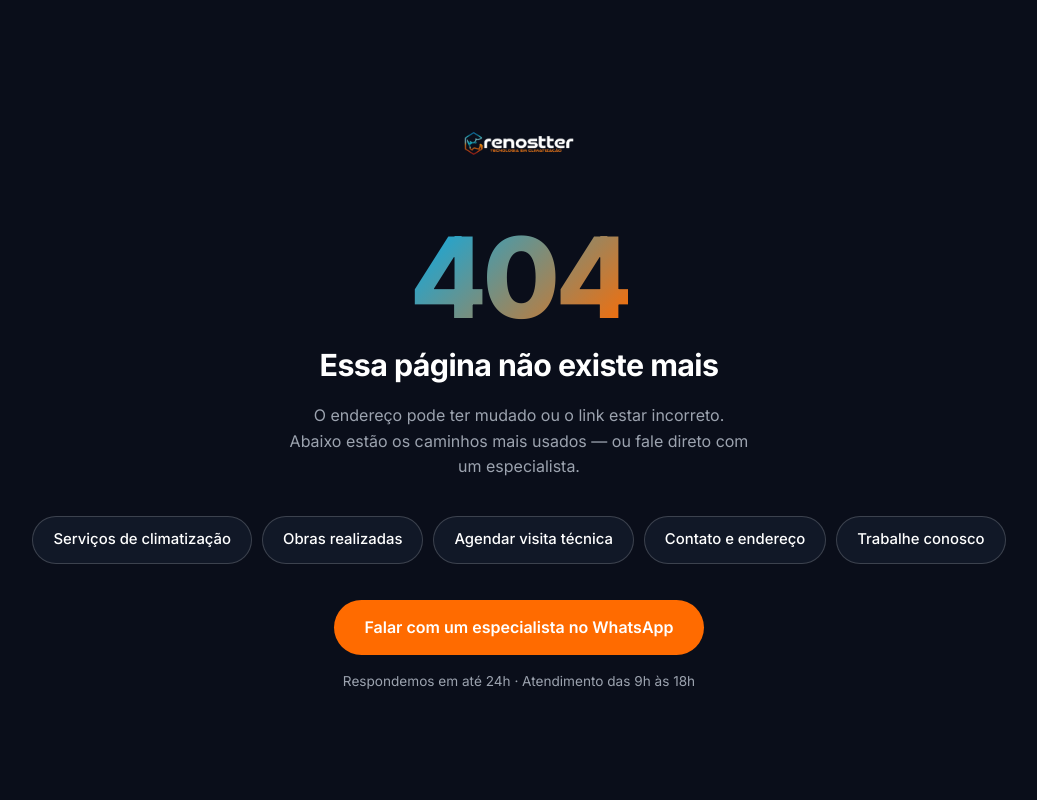
After one commit to admin-renostter/Site-Renostter, a PHP site: page /404.html in a window 1280 px wide. The commit adds this page. Shown: the whole page, without its empty margins (121-1158 px from the left). Run offline with PHP 8.4, Linux system fonts and the light colour scheme.

Commit message:
Checkpoint antes do redesign: pagina 404, ajustes no site e scripts de diagnostico
Co-Authored-By: Claude Opus 5.5 <noreply@anthropic.com>

```diff
--- /dev/null
+++ b/404.html
@@ -0,0 +1,126 @@
+<!DOCTYPE html>
+<html lang="pt-BR">
+
+<head>
+    <!-- Google tag (gtag.js) -->
+    <script async src="https://www.googletagmanager.com/gtag/js?id=G-205BZSF5SZ"></script>
+    <script>
+      window.dataLayer = window.dataLayer || [];
+      function gtag(){dataLayer.push(arguments);}
+      gtag('js', new Date());
+
+      gtag('config', 'G-205BZSF5SZ');
+    </script>
+    <!-- End Google tag (gtag.js) -->
+    <meta charset="UTF-8" />
+    <meta name="viewport" content="width=device-width, initial-scale=1.0" />
+    <meta name="robots" content="noindex, follow" />
+    <title>Página não encontrada - Renostter</title>
+    <meta name="description"
+        content="A página que você procurava saiu do ar. Volte para os serviços de climatização da Renostter ou fale com um especialista agora." />
+    <link rel="icon" href="assets/logo.png" />
+    <link rel="preconnect" href="https://fonts.googleapis.com" />
+    <link rel="preconnect" href="https://fonts.gstatic.com" crossorigin />
+    <link rel="stylesheet"
+        href="https://fonts.googleapis.com/css2?family=Inter:wght@400;500;600;700;800&display=swap" />
+    <style>
+        :root {
+            --blue: #00AEEF;
+            --orange: #FF6B00;
+            --orange-dark: #E55A00;
+            --dark: #0A0E1A;
+            --dark-2: #111827;
+            --gray: #9CA3AF;
+            --white: #FFFFFF;
+        }
+        * { box-sizing: border-box; margin: 0; padding: 0; }
+        body {
+            background: var(--dark);
+            color: var(--white);
+            font-family: 'Inter', system-ui, -apple-system, sans-serif;
+            min-height: 100vh;
+            display: flex;
+            flex-direction: column;
+            align-items: center;
+            justify-content: center;
+            text-align: center;
+            padding: 48px 16px;
+            line-height: 1.6;
+        }
+        .logo { width: 132px; height: auto; margin-bottom: 40px; }
+        .codigo {
+            font-size: clamp(4rem, 16vw, 7rem);
+            font-weight: 800;
+            line-height: 1;
+            letter-spacing: -.04em;
+            background: linear-gradient(135deg, var(--blue), var(--orange));
+            -webkit-background-clip: text;
+            background-clip: text;
+            color: transparent;
+            margin-bottom: 8px;
+        }
+        h1 {
+            font-size: clamp(1.3rem, 4vw, 1.9rem);
+            font-weight: 700;
+            letter-spacing: -.02em;
+            margin-bottom: 14px;
+            text-wrap: balance;
+        }
+        p.sub { color: var(--gray); max-width: 46ch; margin: 0 auto 36px; }
+        nav { display: flex; flex-wrap: wrap; gap: 10px; justify-content: center; margin-bottom: 36px; }
+        nav a {
+            color: var(--white);
+            text-decoration: none;
+            font-size: .93rem;
+            font-weight: 500;
+            padding: 11px 20px;
+            border: 1px solid rgba(255, 255, 255, .18);
+            border-radius: 999px;
+            background: var(--dark-2);
+            transition: border-color .25s, background .25s;
+        }
+        nav a:hover, nav a:focus-visible { border-color: var(--blue); background: #162032; }
+        .cta {
+            display: inline-flex;
+            align-items: center;
+            gap: 10px;
+            background: var(--orange);
+            color: var(--white);
+            text-decoration: none;
+            font-weight: 600;
+            padding: 15px 30px;
+            border-radius: 999px;
+            transition: background .25s;
+        }
+        .cta:hover, .cta:focus-visible { background: var(--orange-dark); }
+        .prazo { color: var(--gray); font-size: .85rem; margin-top: 16px; }
+        a:focus-visible, .cta:focus-visible { outline: 2px solid var(--blue); outline-offset: 3px; }
+        @media (prefers-reduced-motion: reduce) { * { transition: none !important; } }
+    </style>
+</head>
+
+<body>
+    <img src="assets/logo.png" alt="Renostter Climatização" class="logo" width="132" height="74" />
+
+    <div class="codigo">404</div>
+    <h1>Essa página não existe mais</h1>
+    <p class="sub">O endereço pode ter mudado ou o link estar incorreto. Abaixo estão os caminhos mais usados — ou fale
+        direto com um especialista.</p>
+
+    <nav aria-label="Páginas principais">
+        <a href="/#servicos">Serviços de climatização</a>
+        <a href="/#portfolio">Obras realizadas</a>
+        <a href="/#agendar">Agendar visita técnica</a>
+        <a href="/#contato">Contato e endereço</a>
+        <a href="https://carreiras.renostter.com/trabalhe-conosco/">Trabalhe conosco</a>
+    </nav>
+
+    <a class="cta"
+        href="https://wa.me/5511952730593?text=Ol%C3%A1!%20Cheguei%20por%20um%20link%20quebrado%20no%20site%20e%20gostaria%20de%20falar%20com%20um%20especialista."
+        target="_blank" rel="noopener">
+        Falar com um especialista no WhatsApp
+    </a>
+    <p class="prazo">Respondemos em até 24h · Atendimento das 9h às 18h</p>
+</body>
+
+</html>
--- a/script.js
+++ b/script.js
@@ -198,9 +198,9 @@ function checkOpenStatus() {
     const mins = now.getMinutes();
     const time = hours * 60 + mins;
 
-    // Seg–Sex: 09:00–18:00 | Sáb: 09:00–13:00
+    // Seg–Sáb: 09:00–18:00 (540 a 1080 minutos). Domingo fechado.
     const isWeekday = day >= 1 && day <= 5 && time >= 540 && time < 1080;
-    const isSaturday = day === 6 && time >= 540 && time < 780;
+    const isSaturday = day === 6 && time >= 540 && time < 1080;
     const isOpen = isWeekday || isSaturday;
 
     badge.textContent = isOpen ? '🟢 Aberto agora' : '🔴 Fechado no momento';
--- a/sw.js
+++ b/sw.js
@@ -3,8 +3,8 @@
    Cache estratégico para performance offline
    ================================================ */
 
-/* build 2026-09-03d — anos de experiencia sincronizados no topo */
-const RELEASE_VERSION = '2026.09.03';
+/* build 2026-10-27 — GA4, dados estruturados, sitemap, 404, sabado e endereco */
+const RELEASE_VERSION = '2026.10.27';
 const CACHE_NAME = `renostter-v${RELEASE_VERSION}`;
 const STATIC_ASSETS = [
     '/',
```
Also changed, not shown: calendar.js (+4 -12 lines), confirmacao-agendamento.html (+16 -0 lines), index.html (+57 -10 lines), sitemap.xml (+1 -6 lines), styles-JP.css (+70 -0 lines), styles.css (+70 -0 lines), 2 other files.
